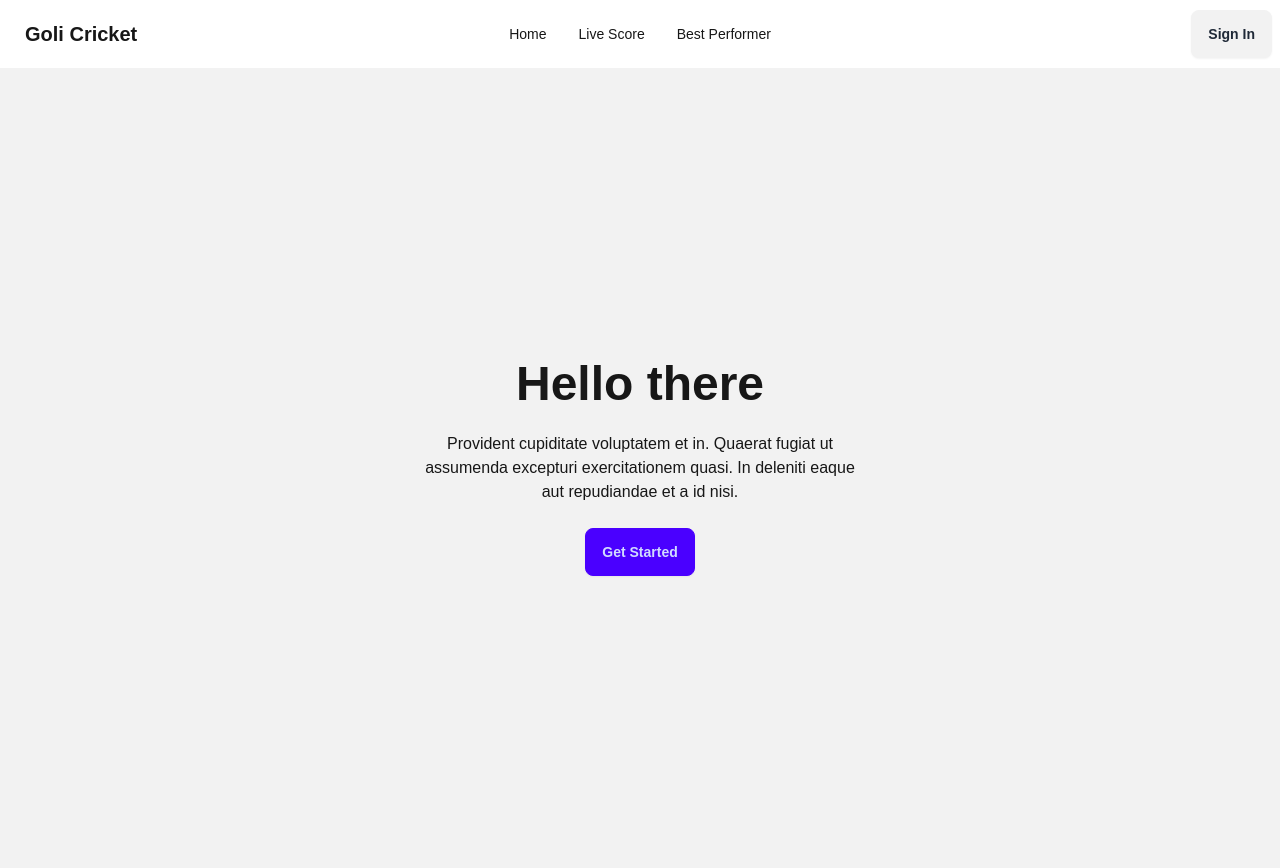
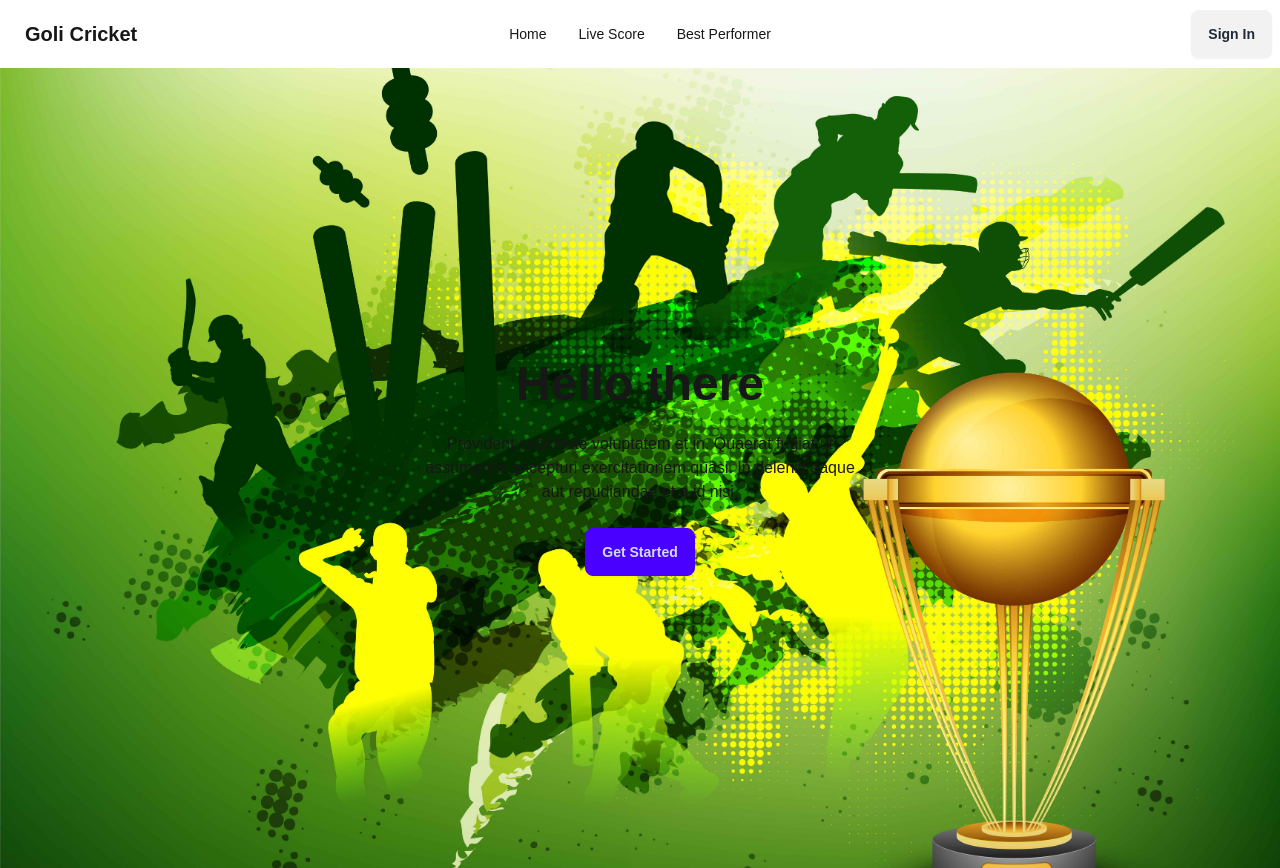
Before and after one commit to afnanhussain2002/goli-cricket, a Next.js app: page / in a window 1280 px wide. Built offline with nearby package versions, Linux system fonts and the light colour scheme; no server answers.

Commit message:
show the image on hero section

```diff
--- a/src/app/page.tsx
+++ b/src/app/page.tsx
@@ -1,8 +1,9 @@
 import React from 'react'
+
 
 function Home() {
   return (
-    <div className="hero bg-base-200 min-h-screen">
+    <div className="hero bg-[url('/images/hero.jpg')] min-h-screen ">
   <div className="hero-content text-center">
     <div className="max-w-md">
       <h1 className="text-5xl font-bold">Hello there</h1>
```
